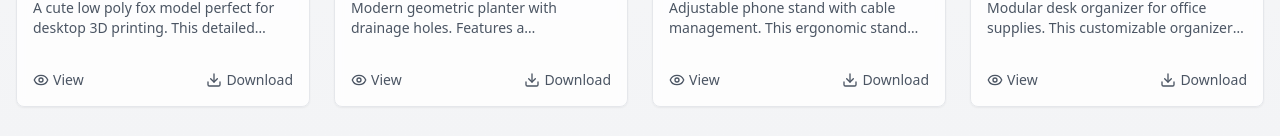
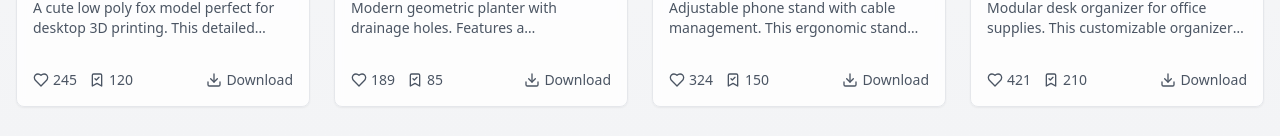
Before and after one commit to TamuAlex/printiverse-search, a React (Vite) app: page / in a window 1280 px wide. Shown: the part 684-820 px from the top of the page. Built offline with nearby package versions, Linux system fonts and the light colour scheme.

Commit message:
Add like and download counts
Adds the number of likes and downloads to the preview mode view button.

```diff
--- a/src/components/ModelCard.tsx
+++ b/src/components/ModelCard.tsx
@@ -1,7 +1,7 @@
 
 import { Card } from "@/components/ui/card";
 import { Badge } from "@/components/ui/badge";
-import { Download, Eye } from "lucide-react";
+import { Download, Eye, Heart, BookmarkCheck } from "lucide-react";
 
 interface ModelCardProps {
   title: string;
@@ -10,6 +10,8 @@ interface ModelCardProps {
   fileFormats: string[];
   downloadUrl: string;
   viewUrl: string;
+  likeCount?: number;
+  collectCount?: number;
   onClick?: () => void;
 }
 
@@ -20,6 +22,8 @@ export const ModelCard = ({
   fileFormats,
   downloadUrl,
   viewUrl,
+  likeCount,
+  collectCount,
   onClick,
 }: ModelCardProps) => {
   return (
@@ -50,14 +54,16 @@ export const ModelCard = ({
           ))}
         </div>
         <div className="flex justify-between items-center pt-2">
-          <a
-            href={viewUrl}
-            className="inline-flex items-center gap-1 text-sm text-gray-600 dark:text-gray-400 hover:text-gray-900 dark:hover:text-gray-100 transition-colors"
-            onClick={(e) => e.stopPropagation()}
-          >
-            <Eye className="w-4 h-4" />
-            View
-          </a>
+          <div className="flex gap-3 text-sm text-gray-600 dark:text-gray-400">
+            <span className="flex items-center gap-1">
+              <Heart className="w-4 h-4" />
+              {likeCount || 0}
+            </span>
+            <span className="flex items-center gap-1">
+              <BookmarkCheck className="w-4 h-4" />
+              {collectCount || 0}
+            </span>
+          </div>
           <a
             href={downloadUrl}
             className="inline-flex items-center gap-1 text-sm text-gray-600 dark:text-gray-400 hover:text-gray-900 dark:hover:text-gray-100 transition-colors"
--- a/src/pages/Index.tsx
+++ b/src/pages/Index.tsx
@@ -144,6 +144,8 @@ const Index = () => {
               fileFormats={[]}
               downloadUrl={model.url}
               viewUrl={model.url}
+              likeCount={model.like_count}
+              collectCount={model.collect_count}
               onClick={() => setSelectedModel(model)}
             />
           ))}
```
